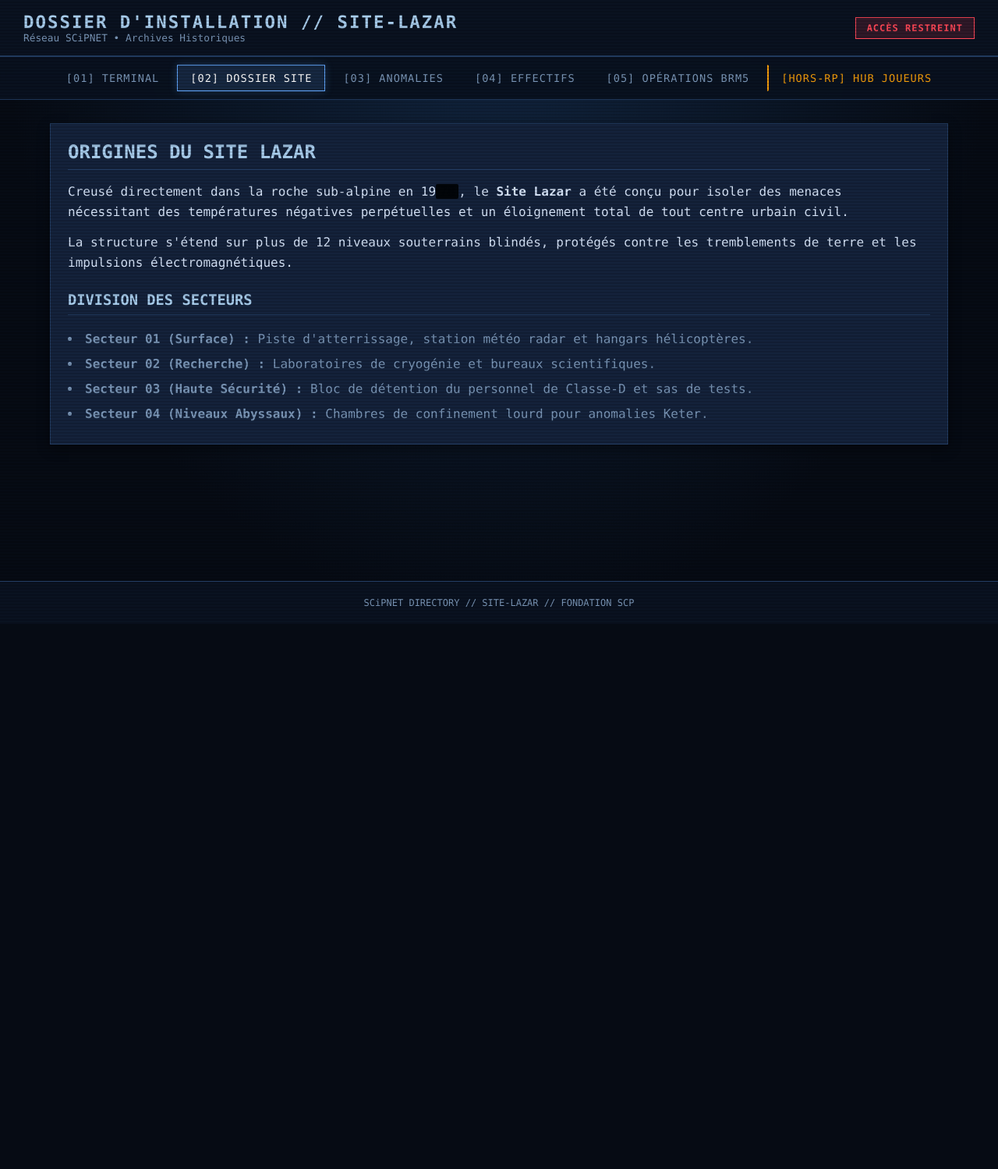
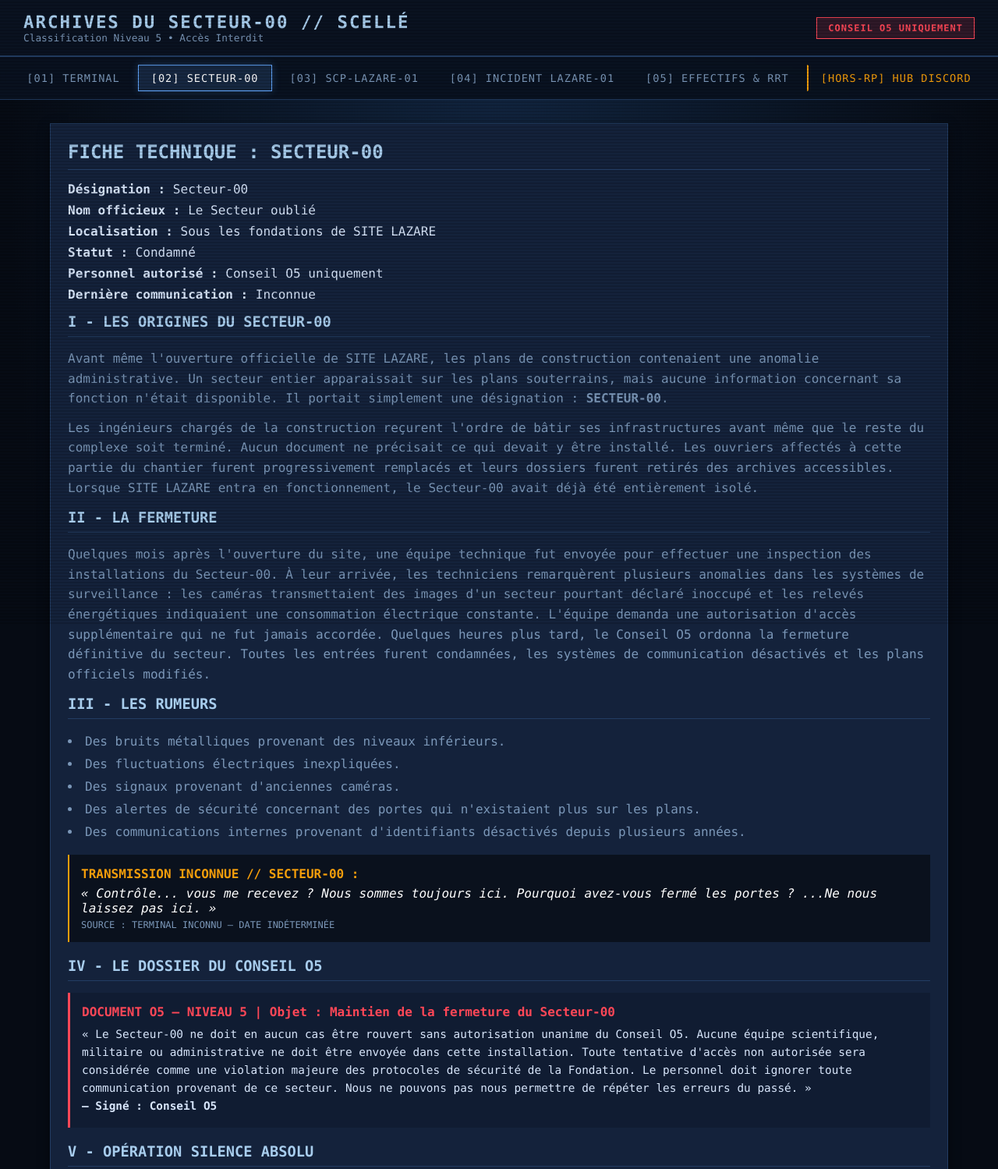
Before and after one commit to SITE-LAZARE/ST, a plain HTML site: page lore.html in a window 1280 px wide. Shown: the top 1499 px of the page at 78% size. Before the commit the page ends 800 px from the top, so only its background shows below. Drawn offline with Linux system fonts and the light colour scheme.

Commit message:
Update lore.html for Secteur-00 details

```diff
--- a/lore.html
+++ b/lore.html
@@ -3,49 +3,94 @@
 <head>
     <meta charset="UTF-8">
     <meta name="viewport" content="width=device-width, initial-scale=1.0">
-    <title>SITE-LAZAR // Dossier du Site</title>
+    <title>SITE LAZARE // Secteur-00</title>
     <link rel="stylesheet" href="style.css">
 </head>
 <body>
     <header>
         <div class="brand">
-            <h1>DOSSIER D'INSTALLATION // SITE-LAZAR</h1>
-            <p>Réseau SCiPNET • Archives Historiques</p>
+            <h1>ARCHIVES DU SECTEUR-00 // SCELLÉ</h1>
+            <p>Classification Niveau 5 • Accès Interdit</p>
         </div>
-        <div class="badge-alert">ACCÈS RESTREINT</div>
+        <div class="badge-alert">CONSEIL O5 UNIQUEMENT</div>
     </header>
 
     <nav>
         <a href="index.html" class="nav-link">[01] Terminal</a>
-        <a href="lore.html" class="nav-link active">[02] Dossier Site</a>
-        <a href="scps.html" class="nav-link">[03] Anomalies</a>
-        <a href="effectifs.html" class="nav-link">[04] Effectifs</a>
-        <a href="operations.html" class="nav-link">[05] Opérations BRM5</a>
-        <a href="communaute.html" class="nav-link ooc">[HORS-RP] Hub Joueurs</a>
+        <a href="lore.html" class="nav-link active">[02] Secteur-00</a>
+        <a href="scps.html" class="nav-link">[03] SCP-LAZARE-01</a>
+        <a href="incidents.html" class="nav-link">[04] Incident LAZARE-01</a>
+        <a href="effectifs.html" class="nav-link">[05] Effectifs & RRT</a>
+        <a href="communaute.html" class="nav-link ooc">[HORS-RP] Hub Discord</a>
     </nav>
 
     <div class="container">
         <div class="card">
-            <h2>ORIGINES DU SITE LAZAR</h2>
-            <p style="margin-bottom: 14px; line-height: 1.6;">
-                Creusé directement dans la roche sub-alpine en 19<span class="redacted">78</span>, le <strong>Site Lazar</strong> a été conçu pour isoler des menaces nécessitant des températures négatives perpétuelles et un éloignement total de tout centre urbain civil.
+            <h2>FICHE TECHNIQUE : SECTEUR-00</h2>
+            <p style="margin-bottom: 8px;"><strong>Désignation :</strong> Secteur-00</p>
+            <p style="margin-bottom: 8px;"><strong>Nom officieux :</strong> Le Secteur oublié</p>
+            <p style="margin-bottom: 8px;"><strong>Localisation :</strong> Sous les fondations de SITE LAZARE</p>
+            <p style="margin-bottom: 8px;"><strong>Statut :</strong> Condamné</p>
+            <p style="margin-bottom: 8px;"><strong>Personnel autorisé :</strong> Conseil O5 uniquement</p>
+            <p style="margin-bottom: 15px;"><strong>Dernière communication :</strong> Inconnue</p>
+
+            <h3>I - LES ORIGINES DU SECTEUR-00</h3>
+            <p style="line-height: 1.6; color: var(--text-secondary); margin-bottom: 12px;">
+                Avant même l'ouverture officielle de SITE LAZARE, les plans de construction contenaient une anomalie administrative. Un secteur entier apparaissait sur les plans souterrains, mais aucune information concernant sa fonction n'était disponible. Il portait simplement une désignation : <strong>SECTEUR-00</strong>.
             </p>
-            <p style="margin-bottom: 14px; line-height: 1.6;">
-                La structure s'étend sur plus de 12 niveaux souterrains blindés, protégés contre les tremblements de terre et les impulsions électromagnétiques.
+            <p style="line-height: 1.6; color: var(--text-secondary); margin-bottom: 15px;">
+                Les ingénieurs chargés de la construction reçurent l'ordre de bâtir ses infrastructures avant même que le reste du complexe soit terminé. Aucun document ne précisait ce qui devait y être installé. Les ouvriers affectés à cette partie du chantier furent progressivement remplacés et leurs dossiers furent retirés des archives accessibles. Lorsque SITE LAZARE entra en fonctionnement, le Secteur-00 avait déjà été entièrement isolé.
             </p>
 
-            <h3 style="margin-top: 25px;">DIVISION DES SECTEURS</h3>
-            <ul style="list-style-position: inside; color: var(--text-secondary); line-height: 2;">
-                <li><strong>Secteur 01 (Surface) :</strong> Piste d'atterrissage, station météo radar et hangars hélicoptères.</li>
-                <li><strong>Secteur 02 (Recherche) :</strong> Laboratoires de cryogénie et bureaux scientifiques.</li>
-                <li><strong>Secteur 03 (Haute Sécurité) :</strong> Bloc de détention du personnel de Classe-D et sas de tests.</li>
-                <li><strong>Secteur 04 (Niveaux Abyssaux) :</strong> Chambres de confinement lourd pour anomalies Keter.</li>
+            <h3>II - LA FERMETURE</h3>
+            <p style="line-height: 1.6; color: var(--text-secondary); margin-bottom: 15px;">
+                Quelques mois après l'ouverture du site, une équipe technique fut envoyée pour effectuer une inspection des installations du Secteur-00. À leur arrivée, les techniciens remarquèrent plusieurs anomalies dans les systèmes de surveillance : les caméras transmettaient des images d'un secteur pourtant déclaré inoccupé et les relevés énergétiques indiquaient une consommation électrique constante. L'équipe demanda une autorisation d'accès supplémentaire qui ne fut jamais accordée. Quelques heures plus tard, le Conseil O5 ordonna la fermeture définitive du secteur. Toutes les entrées furent condamnées, les systèmes de communication désactivés et les plans officiels modifiés.
+            </p>
+
+            <h3>III - LES RUMEURS</h3>
+            <ul style="list-style-position: inside; color: var(--text-secondary); line-height: 1.8; margin-bottom: 15px;">
+                <li>Des bruits métalliques provenant des niveaux inférieurs.</li>
+                <li>Des fluctuations électriques inexpliquées.</li>
+                <li>Des signaux provenant d'anciennes caméras.</li>
+                <li>Des alertes de sécurité concernant des portes qui n'existaient plus sur les plans.</li>
+                <li>Des communications internes provenant d'identifiants désactivés depuis plusieurs années.</li>
             </ul>
+            <div style="background: rgba(0,0,0,0.5); padding: 15px; border-left: 2px solid var(--alert-amber); margin-bottom: 20px;">
+                <p style="color: var(--alert-amber); font-weight: bold; margin-bottom: 6px;">TRANSMISSION INCONNUE // SECTEUR-00 :</p>
+                <p style="font-style: italic; color: #fff;">« Contrôle... vous me recevez ? Nous sommes toujours ici. Pourquoi avez-vous fermé les portes ? ...Ne nous laissez pas ici. »</p>
+                <p style="font-size: 0.75rem; color: var(--text-secondary); margin-top: 5px;">SOURCE : TERMINAL INCONNU — DATE INDÉTERMINÉE</p>
+            </div>
+
+            <h3>IV - LE DOSSIER DU CONSEIL O5</h3>
+            <div style="background: rgba(15, 26, 46, 0.7); padding: 15px; border-left: 3px solid var(--alert-red); margin-bottom: 20px;">
+                <p style="font-weight: bold; color: var(--alert-red); margin-bottom: 8px;">DOCUMENT O5 — NIVEAU 5 | Objet : Maintien de la fermeture du Secteur-00</p>
+                <p style="font-size: 0.9rem; line-height: 1.6;">
+                    « Le Secteur-00 ne doit en aucun cas être rouvert sans autorisation unanime du Conseil O5. Aucune équipe scientifique, militaire ou administrative ne doit être envoyée dans cette installation. Toute tentative d'accès non autorisée sera considérée comme une violation majeure des protocoles de sécurité de la Fondation. Le personnel doit ignorer toute communication provenant de ce secteur. Nous ne pouvons pas nous permettre de répéter les erreurs du passé. »<br>
+                    <strong>— Signé : Conseil O5</strong>
+                </p>
+            </div>
+
+            <h3>V - OPÉRATION SILENCE ABSOLU</h3>
+            <p style="line-height: 1.6; color: var(--text-secondary); margin-bottom: 15px;">
+                Plusieurs années après la fermeture, une transmission inhabituelle contenant des informations directes sur les systèmes de sécurité actuels du site déclencha l'<strong>OPÉRATION SILENCE ABSOLU</strong>. Une équipe de la RRT fut chargée d'inspecter les systèmes extérieurs du Secteur-00. Le Commandant GHOST fut informé de l'existence du dossier mais ne reçut qu'une partie des informations. La mission fut interrompue avant même l'accès à la porte principale pour des raisons toujours classifiées.
+            </p>
+
+            <h3>VI - LE LIEN AVEC BRAVO-6</h3>
+            <p style="line-height: 1.6; color: var(--text-secondary); margin-bottom: 20px;">
+                Le Commandant GHOST conserve dans ses archives personnelles une consigne formelle : <em>« Si le Secteur-00 est compromis, Bravo-6 devra être mobilisée sous autorité directe du commandement. »</em> Cette consigne n'apparaît dans aucun protocole général de LAZARE.
+            </p>
+
+            <div style="text-align: center; border-top: 1px dashed var(--border-ice); padding-top: 20px;">
+                <p style="color: var(--ice-pale); font-style: italic;">
+                    « Nous avons construit LAZARE pour enfermer ce qui ne devait jamais être découvert. Mais qui nous protégera de ce que nous avons enfermé ici ? »
+                </p>
+                <p style="font-size: 0.8rem; color: var(--text-secondary); margin-top: 4px;">— MESSAGE FINAL DU SECTEUR-00</p>
+            </div>
         </div>
     </div>
 
     <footer>
-        <p>SCiPNET DIRECTORY // SITE-LAZAR // FONDATION SCP</p>
+        <p>SCiPNET // SITE LAZARE // ARCHIVES SCELLÉES PAR LE CONSEIL O5</p>
     </footer>
     <script src="script.js"></script>
 </body>
```
